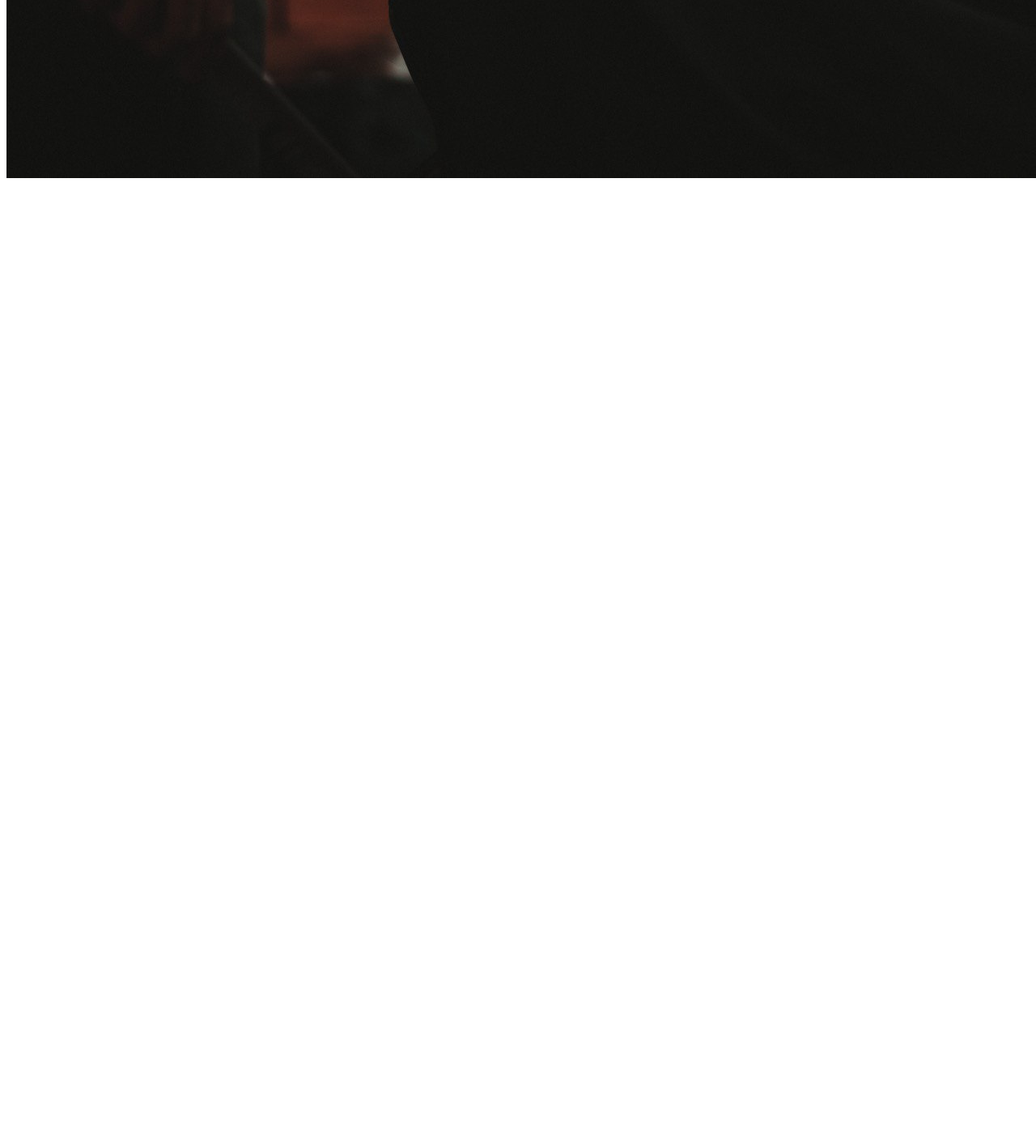
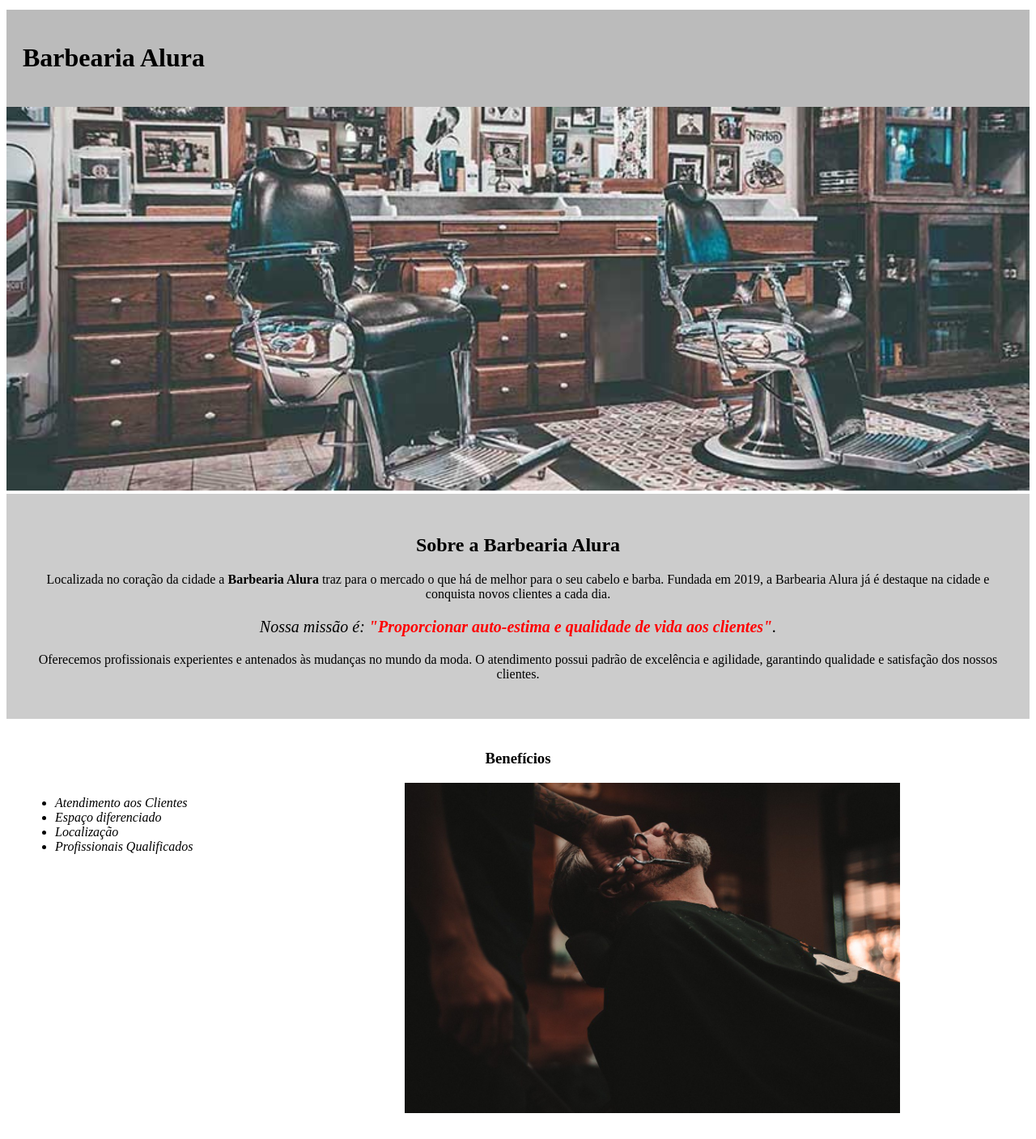
Before and after one commit to AnnyFernanda/Barbearia-Alura, a plain HTML site: page index.html in a window 1280 px wide. Shown: the part 1383-2790 px from the top of the page at 81% size. Before the commit the page ends 1615 px from the top, so only its background shows below. Drawn offline with Linux system fonts and the light colour scheme.

Commit message:
Update index.html

```diff
--- a/index.html
+++ b/index.html
@@ -1,3 +1,10 @@
+<!DOCTYPE html>
+<html lang="pt-br">
+	<head>
+		<meta charset="UTF-8">
+		<title>Barbearia Alura</title>
+		<link rel="stylesheet" href="style-home.css">
+	</head>
 <!DOCTYPE html>
 <html lang="pt-br">
 	<head>
@@ -35,3 +42,32 @@
 		</div>
 	</body>
 </html>
+	<body>
+		<header>
+			<h1 class="titulo-principal">Barbearia Alura</h1>
+		</header>
+		<img id="banner" src="banner.jpg">
+		<div class="principal">
+			<h2 class="titulo-centralizado">Sobre a Barbearia Alura</h2>
+
+			<p>Localizada no coração da cidade a <strong>Barbearia Alura</strong> traz para o mercado o que há de melhor para o seu cabelo e barba. Fundada em 2019, a Barbearia Alura já é destaque na cidade e conquista novos clientes a cada dia.</p>
+
+			<p id="missao"><em>Nossa missão é: <strong>"Proporcionar auto-estima e qualidade de vida aos clientes"</strong>.</em></p>
+
+			<p>Oferecemos profissionais experientes e antenados às mudanças no mundo da moda. O atendimento possui padrão de excelência e agilidade, garantindo qualidade e satisfação dos nossos clientes.</p>
+		</div>
+
+		<div class="beneficios">
+			<h3 class="titulo-centralizado">Benefícios</h3>
+
+			<ul>
+				<li class="itens">Atendimento aos Clientes</li>
+				<li class="itens">Espaço diferenciado</li>
+				<li class="itens">Localização</li>
+				<li class="itens">Profissionais Qualificados</li>
+			</ul>
+
+			<img src="beneficios.jpg" class="imagembeneficios">
+		</div>
+	</body>
+</html>
```
